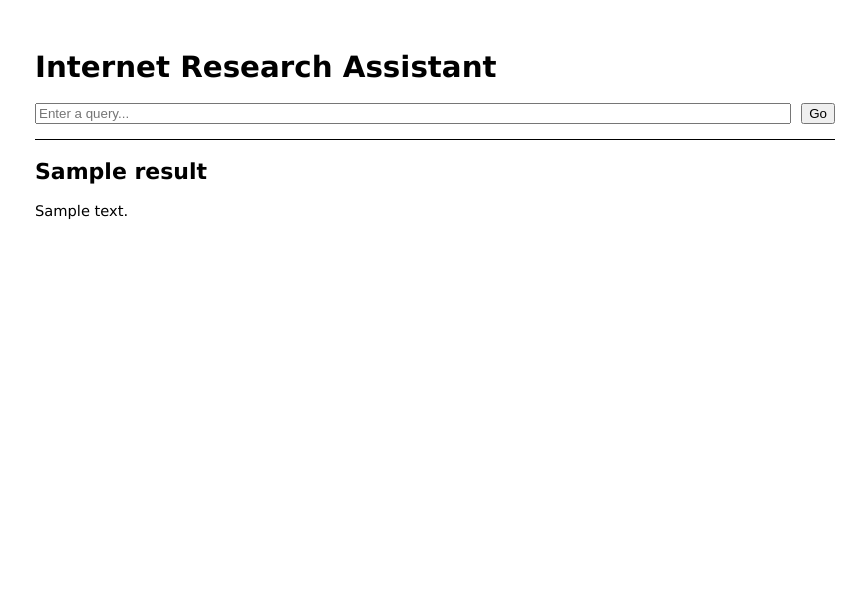
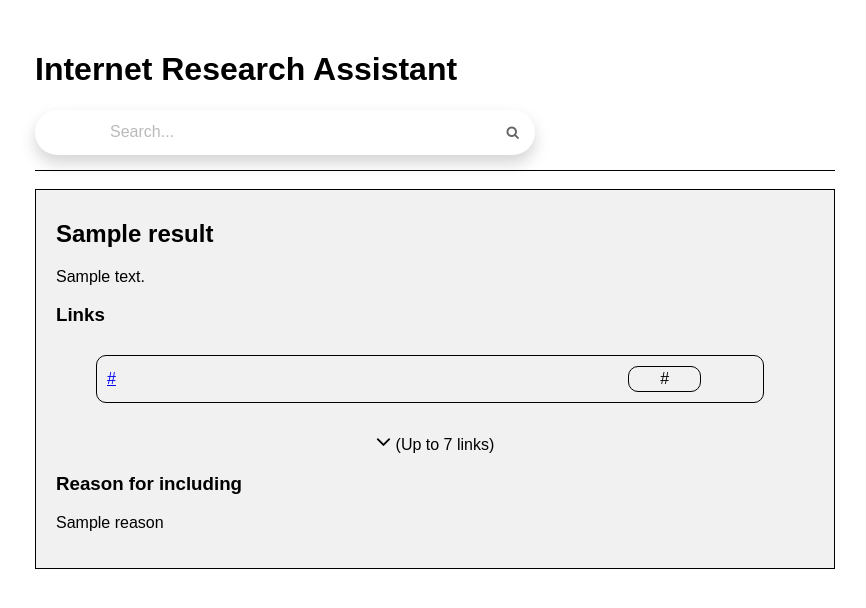
Before and after one commit to Late-Night-Coding/internet-research-assistant, a Flask app: template src/frontend/templates/search.html in a window 1280 px wide. Shown: the top 608 px of the page, without its empty margins (115-981 px from the left). Run offline with Flask 2, Linux system fonts and the light colour scheme; the template is opened without the code that fills it: most values are stand-ins (such as "Sample title", 1, 10 or a date in 2020).

Commit message:
added changes to the css

```diff
--- a/src/frontend/static/style.css
+++ b/src/frontend/static/style.css
@@ -1,20 +1,91 @@
 body{
-    margin: 0px;
-    font-family: Verdana, Geneva, Tahoma, sans-serif;
-    font-size: 11pt;
+    font-family: Arial, Helvetica, sans-serif;
+    width: 100%;
+    max-width: 100%;
+    height: 100%;
+    padding: 0;
+    margin: 0;
+    /* background: rgb(0, 0, 0);
+    background: -moz-linear-gradient(-45deg, rgb(102, 172, 162) 0%, rgba(65,103,168,1) 100%);
+    background: -webkit-gradient(left top, right bottom, color-stop(0%, rgb(37, 11, 39)), color-stop(100%, rgb(131, 177, 105)));
+    background: -webkit-linear-gradient(-45deg, rgba(154,57,163,1) 0%, rgba(65,103,168,1) 100%); */
 }
 
-.searchbar{
+
+.searchbar {
     position: relative;
+  }
+
+  .searchbar form {
     display: flex;
-    flex-direction: row;
-    flex-wrap: nowrap;
+    justify-content: center;
+    align-items: center;
+    position: relative;
+    z-index: 1;
+    background-color: #fff;
+    border-radius: 30px;
+    overflow: hidden;
+    box-shadow: 0px 8px 16px rgba(0, 0, 0, 0.171);
+
+
+  }
+
+  .searchbar input[type="text"] {
+    padding: 10px 10px;
+    border: none;
+    border-radius: 30px;
+    font-size: 16px;
+    color: #666;
+    width: 70%;
+    height: 25px;
+    background-color: transparent;
+    transition: width 0.4s ease-in-out;
+  }
+
+  .searchbar input[type="text"]::placeholder {
+    font-weight: lighter;
+    opacity: 0.5;
+    padding: 0;
+
 }
 
-.searchbar>input[type='text']{
-    flex-grow: 1;
-    margin-right: 10px;
-}
+  .searchbar input[type="text"]:focus {
+    width: 400px;
+    padding: 10px 40px;
+    outline: none;
+  }
+
+  .searchbar form {
+    position: relative;
+    width: 500px;
+  }
+
+  .searchbar button {
+    position: absolute;
+    right: 0;
+    top: 0;
+    height: 100%;
+    background-color: transparent;
+    border: none;
+    outline: none;
+    cursor: pointer;
+    transition: all 0.3s ease-in-out;
+  }
+
+  .searchbar button:hover {
+    transform: scale(1.2);
+  }
+
+  .fa-search {
+    font-size: 20px;
+    padding: 10px;
+    color: #666;
+    transition: all 0.3s ease-in-out;
+  }
+
+  .searchbar input[type="text"]:focus ~ .fa-search {
+    color: #000;
+  }
 
 /* Homepage Styling */
 
@@ -24,12 +95,17 @@ body{
         position: relative;
         justify-content: center;
         align-items: center;
+        background-image: url(background.jpg);
     }
 
     .homepageSearch{
         display: flex;
         flex-direction: column;
         text-align: center;
+    }
+
+    .homepageSearch h1 {
+      color: rgb(240, 233, 221);
     }
 
 
@@ -57,3 +133,36 @@ body{
         border-top: solid 1px #000;
         margin-top: 15px;
     }
+
+    .searchResult{
+        background-color: #F1F1F1;
+        border: 1px solid black;
+        padding: 10px 20px 20px 20px;
+    }
+
+    .linksList{
+        list-style-type: none;
+    }
+
+    .linksList_link{
+        display: inline-block;
+        width: 90%;
+        padding: 10px 10px 10px 10px;
+        margin: 10px 0px 10px 0px;
+        border: 1px solid black;
+        border-radius: 10px;
+    }
+
+    .linksList_url{
+        display: inline-block;
+        width: 80%;
+    }
+
+    .linksList_type{
+        display: inline-block;
+        width: 10%;
+        text-align: center;
+        padding: 3px 3px 3px 3px;
+        border: 1px solid black;
+        border-radius: 10px;
+    }
--- a/src/frontend/templates/base.html
+++ b/src/frontend/templates/base.html
@@ -4,6 +4,7 @@
   <head>
     <title>{% block title %}{% endblock %}</title>
     <link rel="stylesheet" href="{{ url_for('static', filename='style.css') }}">
+    <link rel="stylesheet" href="https://cdnjs.cloudflare.com/ajax/libs/font-awesome/4.7.0/css/font-awesome.min.css">
     <meta charset="utf-8">
   </head>
   <body>
--- a/src/frontend/templates/search.html
+++ b/src/frontend/templates/search.html
@@ -11,12 +11,27 @@
     <!-- Render each search result below it -->
     <div class="searchResults">
         {% for result in results: %}
+        <br>
         <div class="searchResult">
-            <h2>{{result.title}}</h2>
-            <p>{{result.text}}</p>
+            <h2>{{ result.title }}</h2>
+            <p>{{ result.description }}</p>
+            <h3>Links</h3>
+            <ul class="linksList">
+                {% for link in result.links %}
+                <li>
+                    <span class="linksList_link" style="background-color: {{ link.link_color }}">
+                        <span class="linksList_url"><a href="{{ link.url }}" >{{ link.url }}</a></span>
+                        <span class="linksList_type">{{ link.link_type }}</span>
+                    </span>
+                </li>
+                {% endfor %}
+            </ul>
+            <p style="text-align: center"><i class="fa fa-angle-down" style="font-size:24px"></i> (Up to 7 links)</p>
+            <h3>Reason for including</h3>
+            <p>{{ result.reason }}</p>
         </div>
+        {% endfor %}
     </div>
 
-    {% endfor %}
 </div>
 {% endblock %}
--- a/src/frontend/templates/searchbar.html
+++ b/src/frontend/templates/searchbar.html
@@ -1,4 +1,6 @@
-<form class="searchbar" action="/search" method="get">
-    <input name="query" type="text" placeholder="Enter a query..." value="{{query}}">
-    <input type="submit" value="Go">
+<div class="searchbar">
+<form action="/search" method="get">
+    <input name="query" type="text" placeholder="Search..." value="{{query}}">
+    <button type="submit" value="Go"><i class="fa fa-search"></i></button>
 </form>
+</div>
```
Also changed, not shown: src/frontend/static/background.jpg (added).
